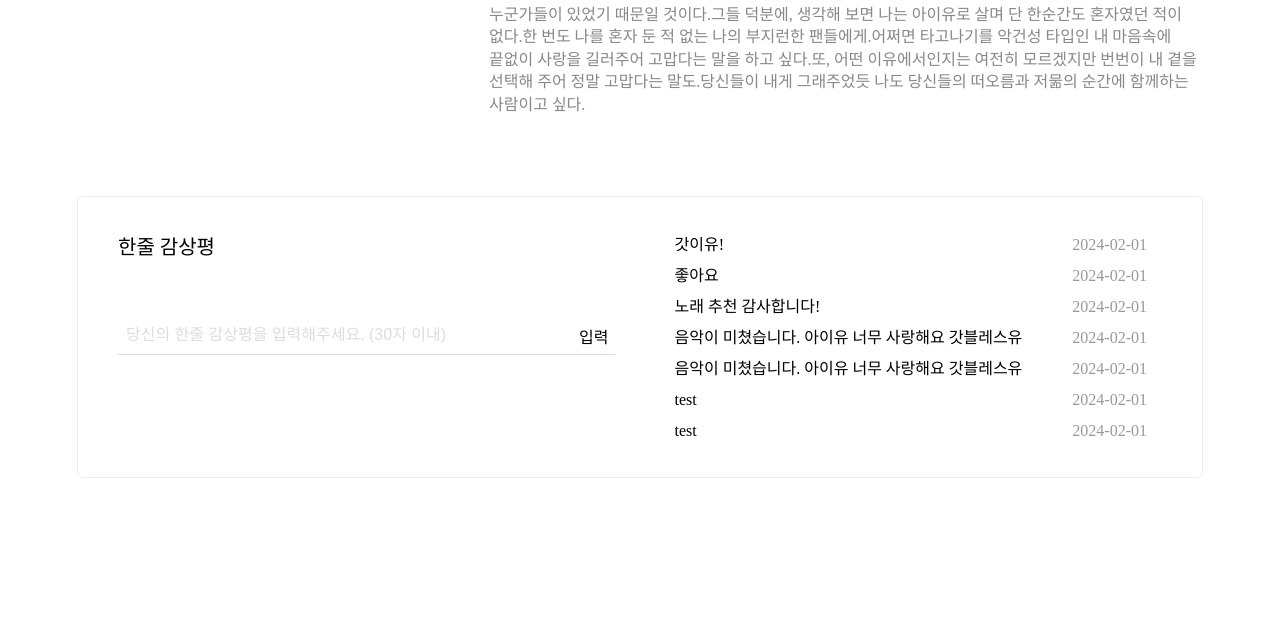
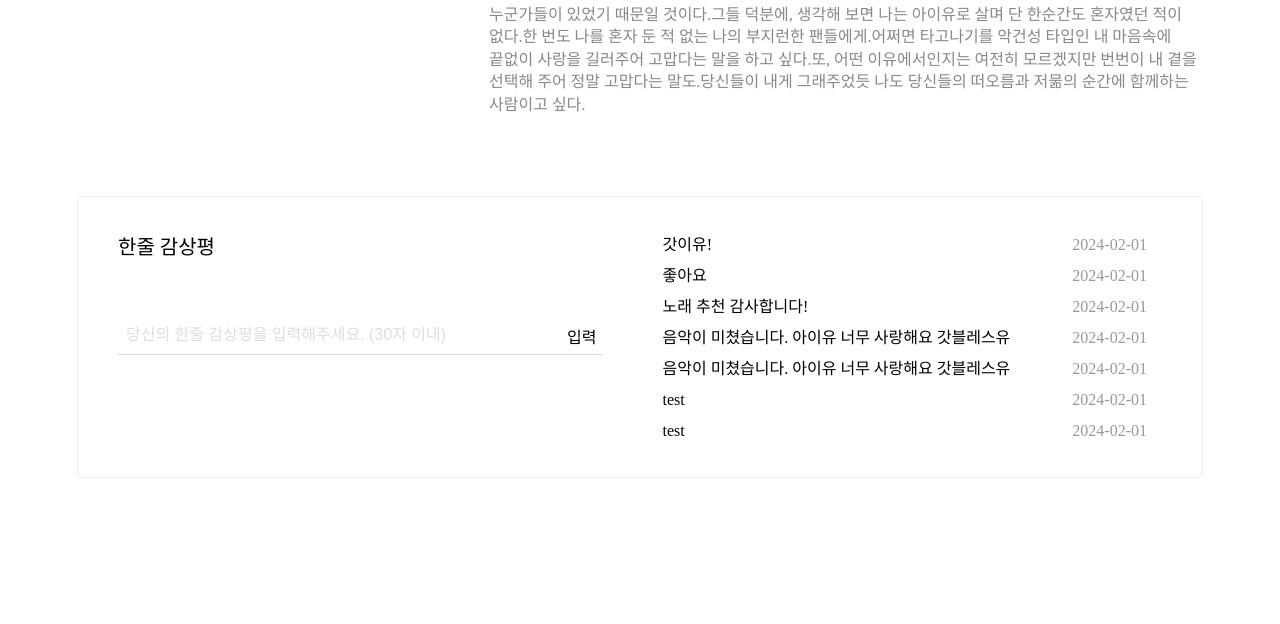
Before and after one commit to inhachoi/feel_music, a Flask app: page /music/detail?song_id=1 in a window 1280 px wide. Shown: the part 515-1139 px from the top of the page. Run offline with Flask 3, Linux system fonts and the light colour scheme; data comes from the database, SQL or seed files in the repository.

Commit message:
상세페이지 수정

```diff
--- a/static/style.css
+++ b/static/style.css
@@ -425,6 +425,7 @@
     flex: 1;
   }
   .comment-list-wrap {
+    flex: 1;
     height: 200px;
     padding-right: 15px;
     overflow-y: scroll;
```
